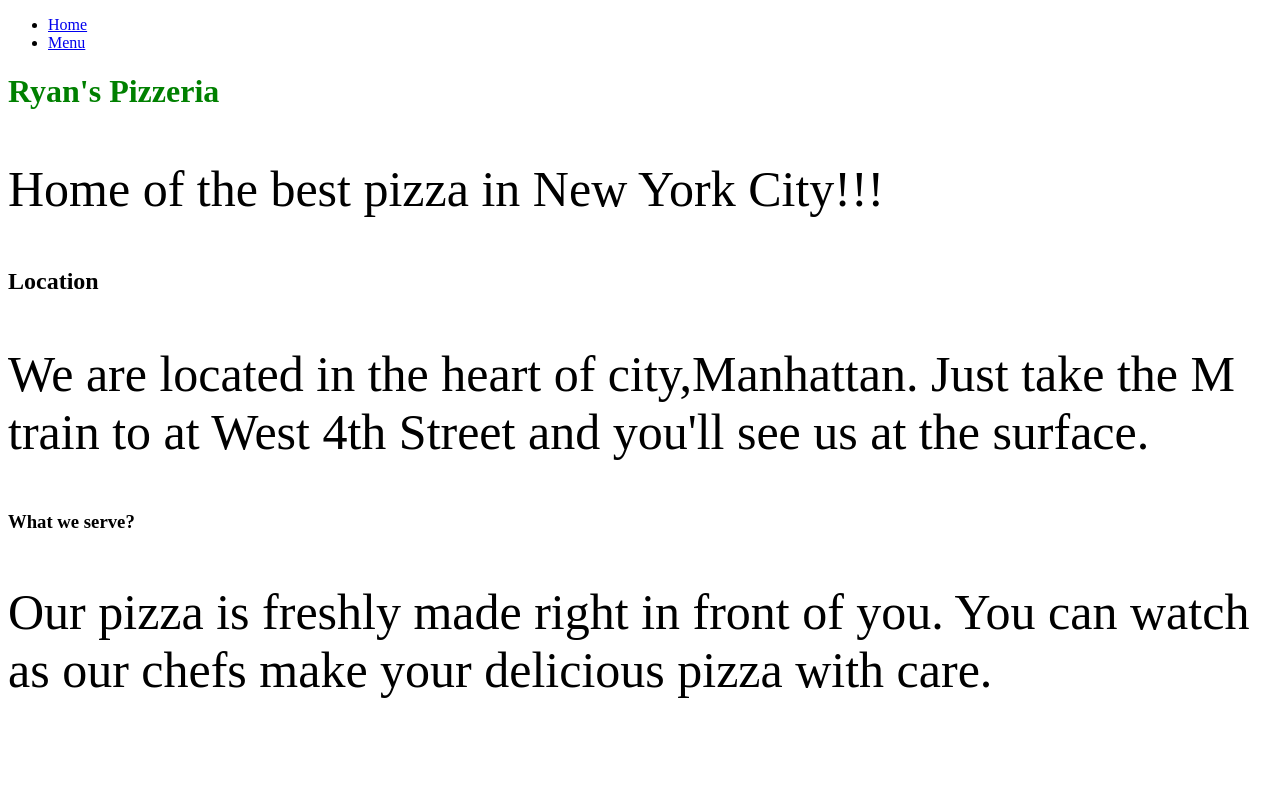
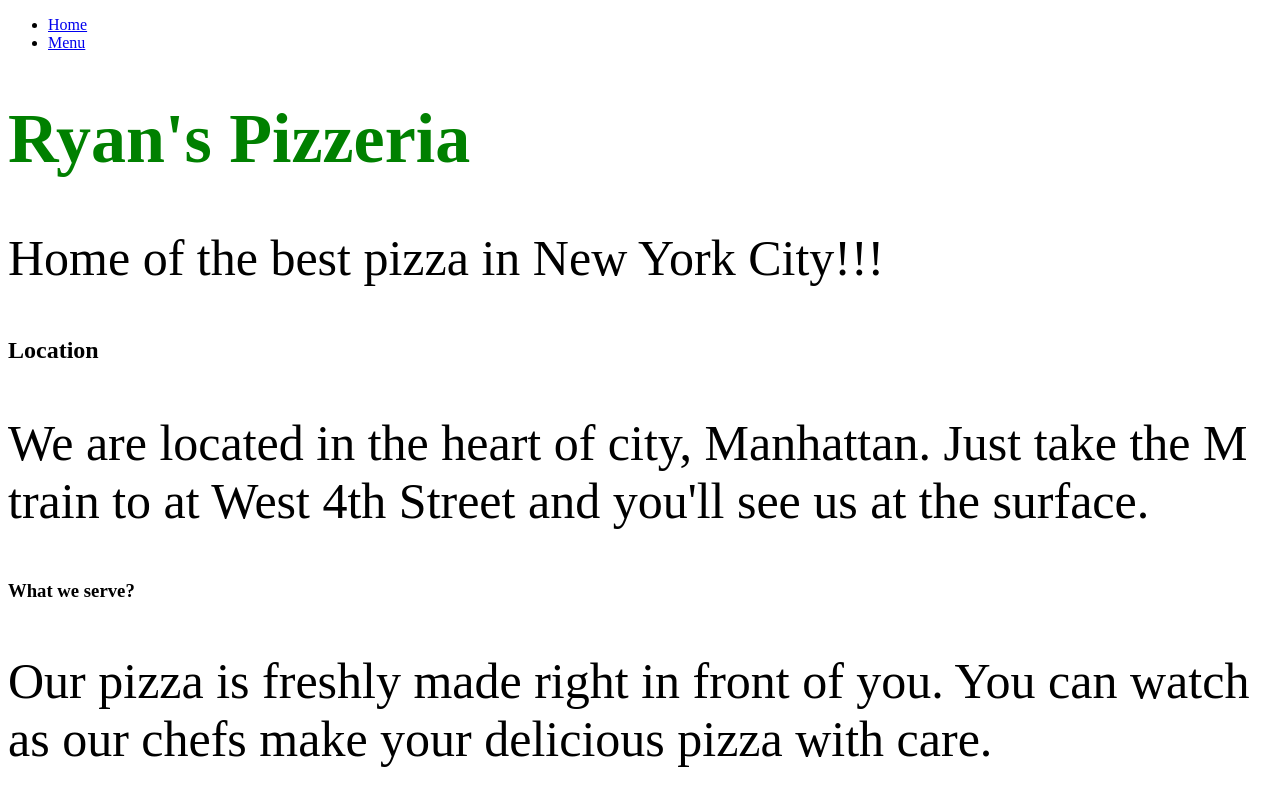
Before and after one commit to RyanLopezHub/Restaurant-Final-Project, a plain HTML site: page index.html in a window 1280 px wide. Drawn offline with Linux system fonts and the light colour scheme.

Commit message:
css about

```diff
--- a/foodstyle.css
+++ b/foodstyle.css
@@ -1,5 +1,5 @@
 title {
-		font-size: 100
+		font-size: 100;
 }
 
 
@@ -7,6 +7,10 @@ h1 {
     color: #008000;
 }
 
+h1 {
+	font-size: 70px;
+}
+
 p {
     font-size: 50px;
 }
```
Also changed, not shown: index.html (+1 -1 lines).
